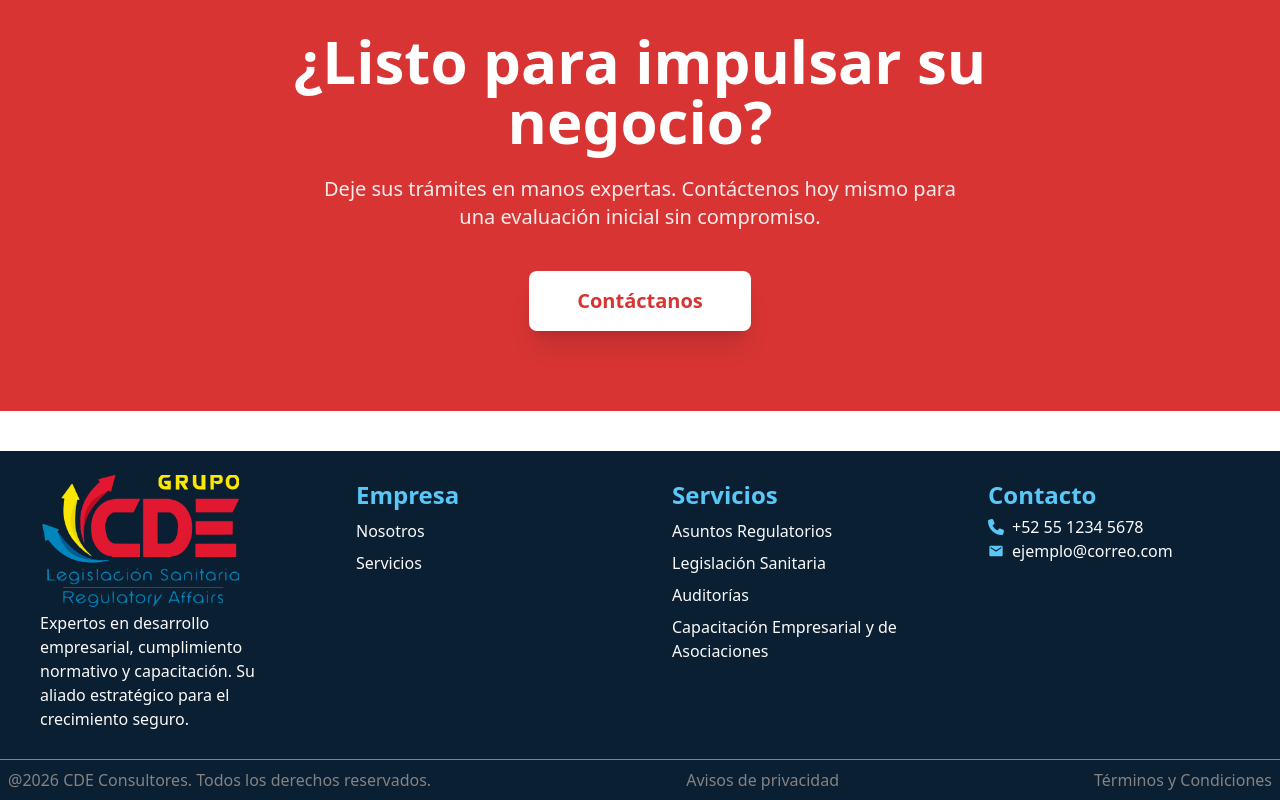
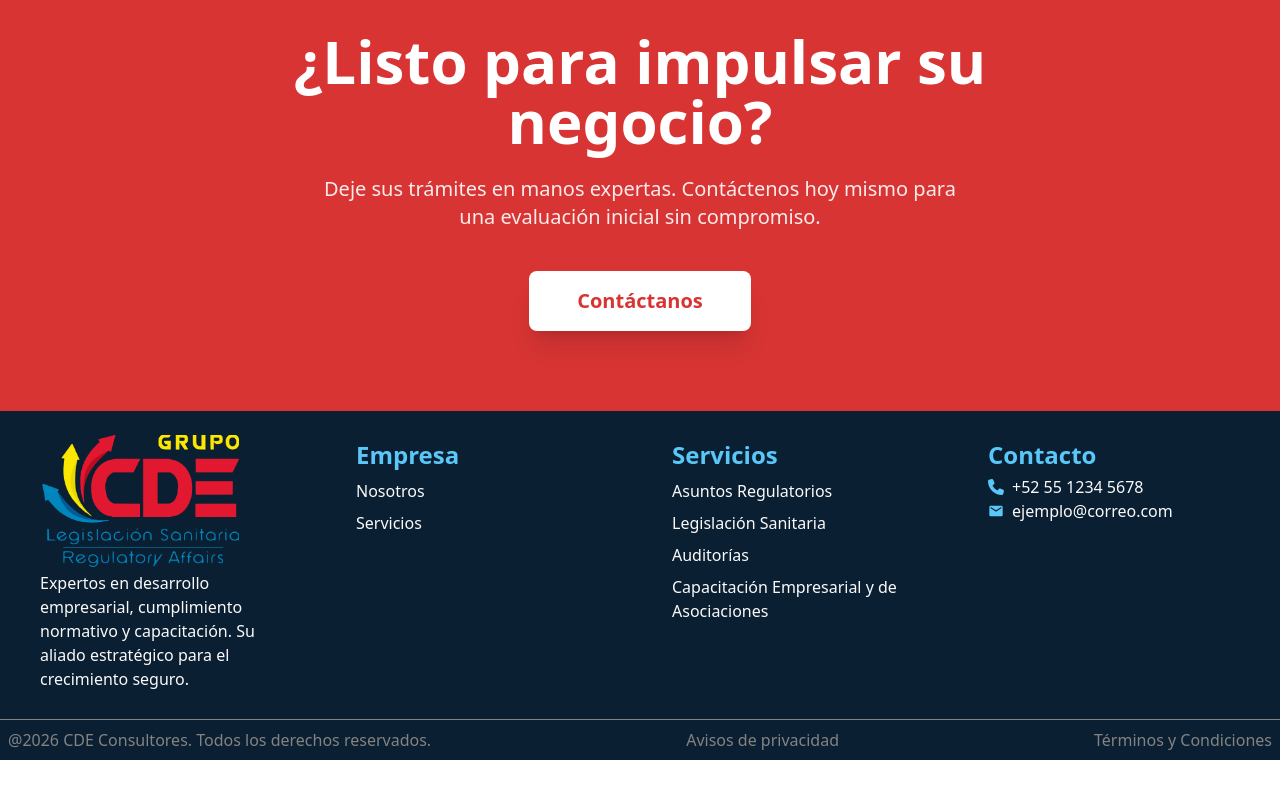
Before and after one commit to Yael-PM/CDE_Project, a React (Vite) app: page / in a window 1280 px wide. Shown: the part 2857-3657 px from the top of the page. After the commit the page ends 3617 px from the top, so only its background shows below. Built offline with nearby package versions, Linux system fonts and the light colour scheme.

Commit message:
margin top removed, link to services added

```diff
--- a/src/components/Footer.tsx
+++ b/src/components/Footer.tsx
@@ -10,7 +10,7 @@ const Footer = () => {
     const { t} = useTranslation();
 
   return (
-    <footer className='bg-fourth-500 text-neutral-50 mt-10'>
+    <footer className='bg-fourth-500 text-neutral-50'>
         <div className='max-w-7xl px-10 py-6 mx-auto gap-16 grid grid-cols-4'>
 
             <div className='flex flex-col'>
@@ -24,15 +24,15 @@ const Footer = () => {
                 <p className='py-1 text-2xl text-tertiary-400 font-bold text-footer-widgets'> {t('footer.enterprise')} </p>
                 <p className='hover:text-fourth-200 py-1'><Link to={'/about-us'}>{t('footer.about-us')}</Link></p>
                 {/* link to /services remaining */}
-                <p className='hover:text-fourth-200 py-1'><Link to={'/'}>{t('footer.services')}</Link></p>
+                <p className='hover:text-fourth-200 py-1'><Link to={'/services'}>{t('footer.services')}</Link></p>
             </div>
 
             <div className='flex flex-col'>
                 <p className='py-1 text-2xl text-tertiary-400 font-bold text-footer-widgets'> {t('footer.services')} </p>
-                <p className='hover:text-fourth-200 py-1'>{t('footer.regulatory-affairs')}</p>
-                <p className='hover:text-fourth-200 py-1'>{t('footer.sanitary-legislation')}</p>
-                <p className='hover:text-fourth-200 py-1'> {t('footer.auditories')} </p>
-                <p className='hover:text-fourth-200 py-1'> {t('footer.capacitacion')} </p>
+                <p className='hover:text-fourth-200 py-1'> <Link to={'/services'}> {t('footer.regulatory-affairs')}</Link></p>
+                <p className='hover:text-fourth-200 py-1'> <Link to={'/services'}> {t('footer.sanitary-legislation')}</Link></p>
+                <p className='hover:text-fourth-200 py-1'> <Link to={'/services'}> {t('footer.auditories')} </Link></p>
+                <p className='hover:text-fourth-200 py-1'> <Link to={'/services'}> {t('footer.capacitacion')} </Link></p>
             </div>
 
             <div className='flex flex-col'>
```
